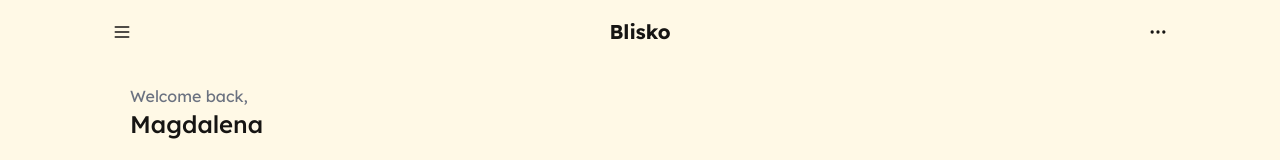
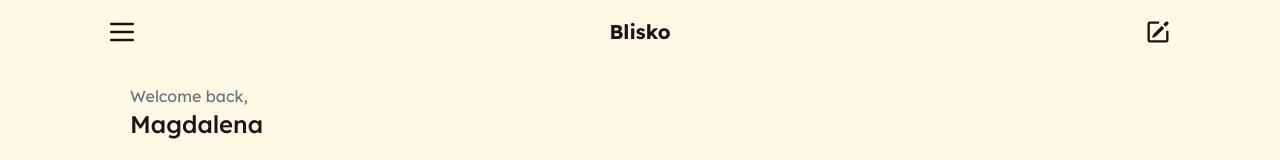
Before and after one commit to magdalena-karpinska/blisko-app, a Next.js app: page / in a window 1280 px wide. Shown: the top 160 px of the page. Built offline with nearby package versions, Linux system fonts and the light colour scheme.

Commit message:
Updates icons in a nav bar

```diff
--- a/src/app/ui/nav-bar.tsx
+++ b/src/app/ui/nav-bar.tsx
@@ -8,6 +8,7 @@ export function NavBar() {
             fill="none"
             viewBox="0 0 24 24"
             className="inline-block h-5 w-5 stroke-current"
+            style={{ width: "2rem", height: "2rem" }}
           >
             <path
               strokeLinecap="round"
@@ -24,17 +25,19 @@ export function NavBar() {
       <div className="navbar-end">
         <button className="btn btn-square btn-ghost">
           <svg
+            className="svg-icon h-"
+            style={{
+              width: "2em",
+              height: "2em",
+              verticalAlign: "middle",
+              fill: "currentColor",
+              overflow: "hidden",
+            }}
+            viewBox="0 0 1024 1024"
+            version="1.1"
             xmlns="http://www.w3.org/2000/svg"
-            fill="none"
-            viewBox="0 0 24 24"
-            className="inline-block h-5 w-5 stroke-current"
           >
-            <path
-              strokeLinecap="round"
-              strokeLinejoin="round"
-              strokeWidth="2"
-              d="M5 12h.01M12 12h.01M19 12h.01M6 12a1 1 0 11-2 0 1 1 0 012 0zm7 0a1 1 0 11-2 0 1 1 0 012 0zm7 0a1 1 0 11-2 0 1 1 0 012 0z"
-            ></path>
+            <path d="M896 490.666667V810.666667a85.333333 85.333333 0 0 1-85.333333 85.333333H213.333333a85.333333 85.333333 0 0 1-85.333333-85.333333V213.333333a85.333333 85.333333 0 0 1 85.333333-85.333333h320a21.333333 21.333333 0 0 1 21.333334 21.333333v42.666667a21.333333 21.333333 0 0 1-21.333334 21.333333H213.333333v597.333334h597.333334v-320a21.333333 21.333333 0 0 1 21.333333-21.333334h42.666667a21.333333 21.333333 0 0 1 21.333333 21.333334z m-12.373333-332.373334l-17.92-17.92a42.666667 42.666667 0 0 0-29.866667-12.373333h-12.8a42.666667 42.666667 0 0 0-29.866667 12.373333l-76.8 76.8a21.333333 21.333333 0 0 0 0 29.866667l60.586667 60.586667a21.333333 21.333333 0 0 0 29.866667 0l76.8-76.8a42.666667 42.666667 0 0 0 12.373333-29.866667v-12.8a42.666667 42.666667 0 0 0-12.373333-29.866667zM334.08 609.706667l-33.706667 85.333333a21.333333 21.333333 0 0 0 4.693334 23.04 21.333333 21.333333 0 0 0 23.04 4.693333l85.333333-33.706666a85.333333 85.333333 0 0 0 29.013333-18.773334L725.333333 390.4a21.333333 21.333333 0 0 0 0-29.866667L663.466667 298.666667a21.333333 21.333333 0 0 0-29.866667 0l-280.746667 282.026666a85.333333 85.333333 0 0 0-18.773333 29.013334z" />
           </svg>
         </button>
       </div>
```
